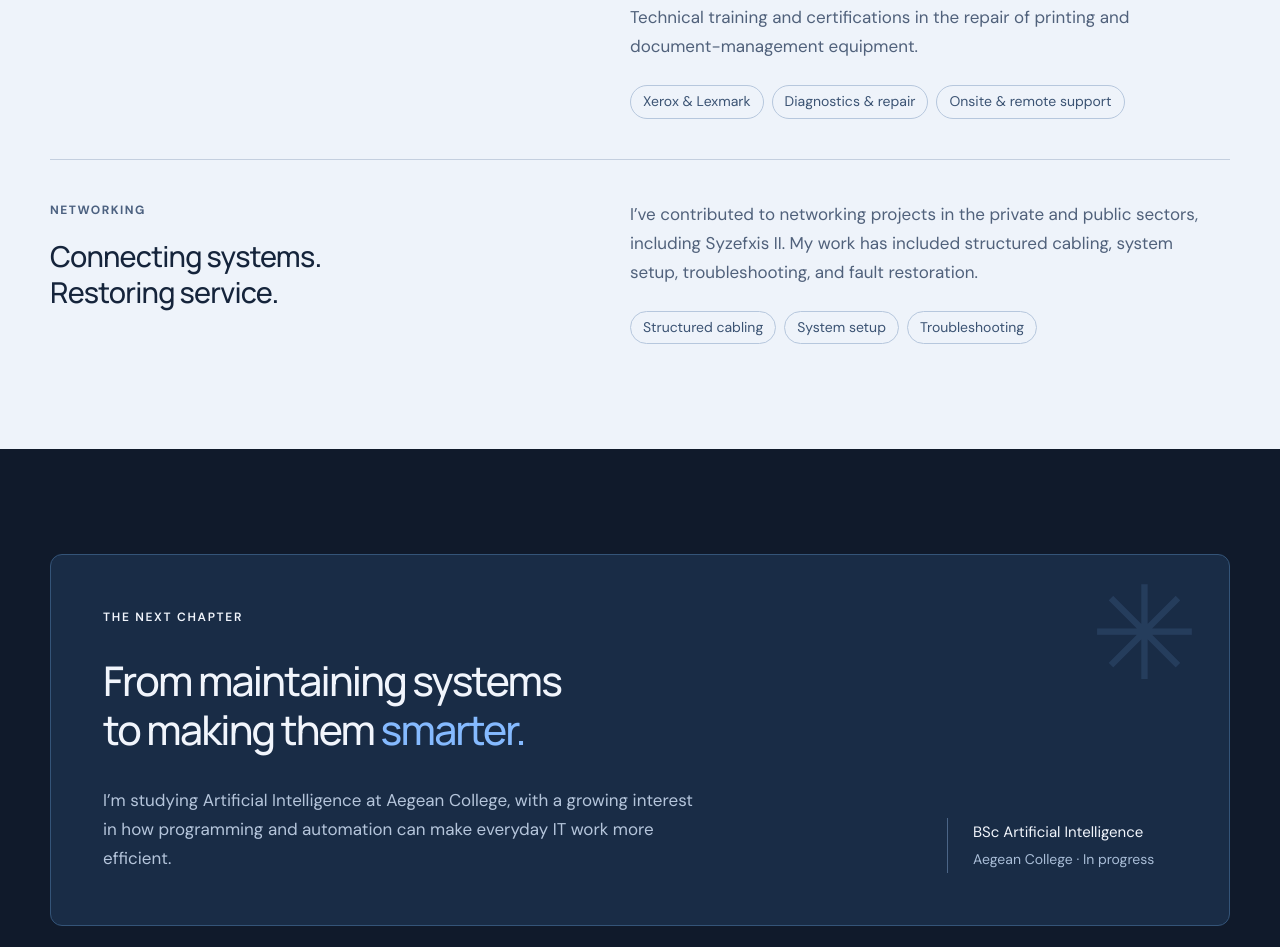
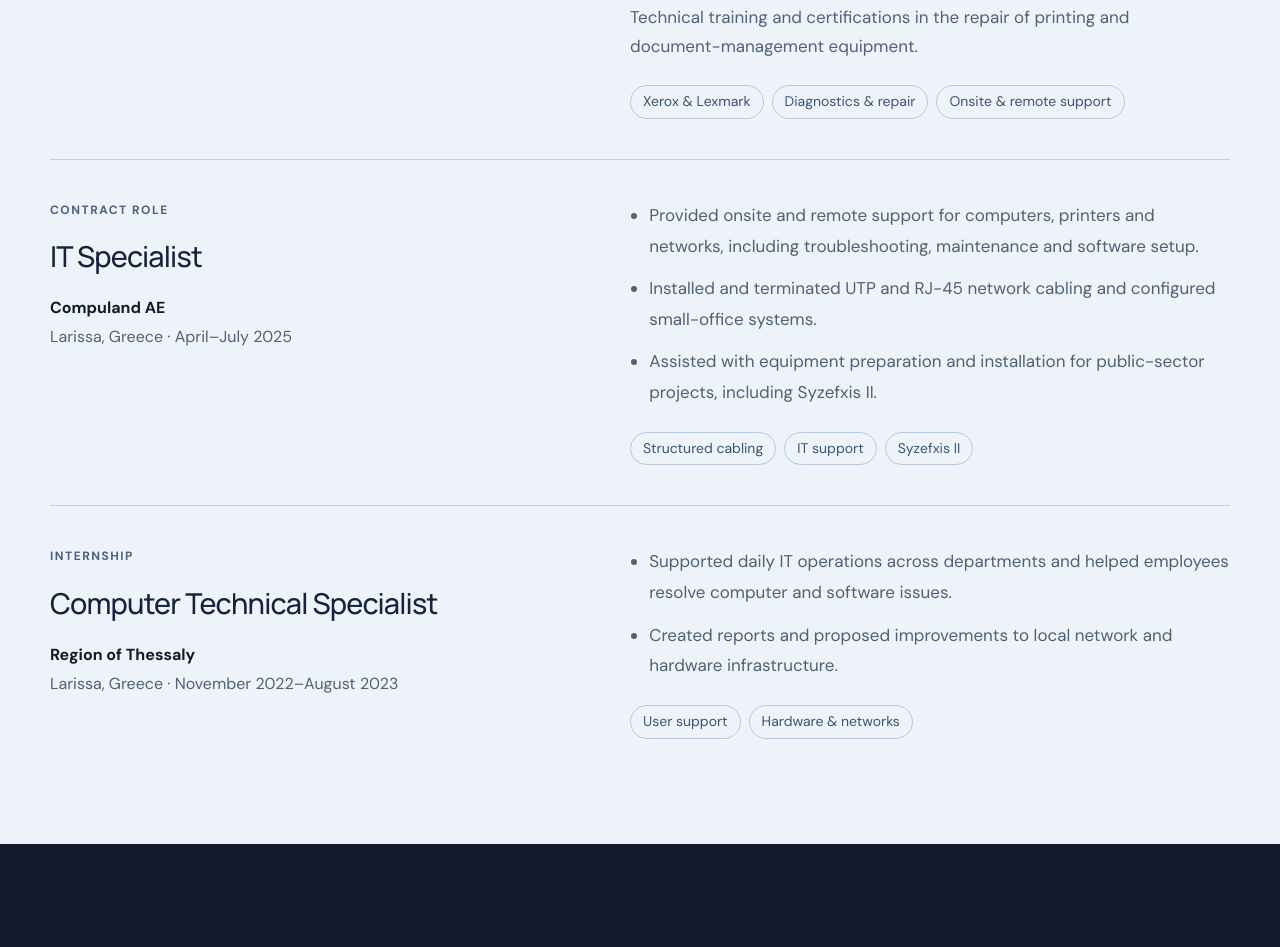
Before and after one commit to MrTsak/tsakioan-portfolio, a plain HTML site: page index.html in a window 1280 px wide. Shown: the part 2248-3195 px from the top of the page. Drawn offline with Linux system fonts and the light colour scheme.

Commit message:
Add Compuland and Thessaly internship experience

```diff
--- a/index.html
+++ b/index.html
@@ -70,14 +70,15 @@
       <div class="section-heading"><div><p class="eyebrow">WHERE I’VE PUT IT INTO PRACTICE</p><h2 id="experience-title">A foundation in<br>the real world.</h2></div><p>From cabling and system setup to diagnosis and repair, my experience starts with making technology reliable.</p></div>
       <div class="experience-list">
         <article><div class="experience-title"><span class="category">CURRENT ROLE</span><h3>Technical Services<br>Representative</h3><p><strong>COPYPRINT</strong><br><span>Larissa, Greece · July 2025–Present</span></p></div><div class="experience-detail"><ul class="role-duties"><li>Install, maintain and repair Xerox and Lexmark printers and multifunction devices onsite, in the workshop and remotely.</li><li>Diagnose faults, repair or replace components, then reassemble, configure and test equipment.</li><li>Install drivers, operating systems and applications, and follow up on repairs to check reliability.</li></ul><p>Technical training and certifications in the repair of printing and document-management equipment.</p><ul class="tags" aria-label="Technical support skills"><li>Xerox & Lexmark</li><li>Diagnostics & repair</li><li>Onsite & remote support</li></ul></div></article>
-        <article><div class="experience-title"><span class="category">NETWORKING</span><h3>Connecting systems.<br>Restoring service.</h3></div><div class="experience-detail"><p>I’ve contributed to networking projects in the private and public sectors, including Syzefxis II. My work has included structured cabling, system setup, troubleshooting, and fault restoration.</p><ul class="tags" aria-label="Networking skills"><li>Structured cabling</li><li>System setup</li><li>Troubleshooting</li></ul></div></article>
+        <article><div class="experience-title"><span class="category">CONTRACT ROLE</span><h3>IT Specialist</h3><p><strong>Compuland AE</strong><br><span>Larissa, Greece · April–July 2025</span></p></div><div class="experience-detail"><ul class="role-duties"><li>Provided onsite and remote support for computers, printers and networks, including troubleshooting, maintenance and software setup.</li><li>Installed and terminated UTP and RJ-45 network cabling and configured small-office systems.</li><li>Assisted with equipment preparation and installation for public-sector projects, including Syzefxis II.</li></ul><ul class="tags"><li>Structured cabling</li><li>IT support</li><li>Syzefxis II</li></ul></div></article>
+        <article><div class="experience-title"><span class="category">INTERNSHIP</span><h3>Computer Technical Specialist</h3><p><strong>Region of Thessaly</strong><br><span>Larissa, Greece · November 2022–August 2023</span></p></div><div class="experience-detail"><ul class="role-duties"><li>Supported daily IT operations across departments and helped employees resolve computer and software issues.</li><li>Created reports and proposed improvements to local network and hardware infrastructure.</li></ul><ul class="tags"><li>User support</li><li>Hardware & networks</li></ul></div></article>
       </div>
     </div></section>
     <section class="learning wrap section" aria-labelledby="learning-title"><div class="learning-card"><p class="eyebrow">THE NEXT CHAPTER</p><h2 id="learning-title">From maintaining systems<br>to making them <em>smarter.</em></h2><div class="learning-bottom"><p>I’m studying Artificial Intelligence at Aegean College, with a growing interest in how programming and automation can make everyday IT work more efficient.</p><div class="study-note"><span>BSc Artificial Intelligence</span><span>Aegean College · In progress</span></div></div></div></section>
     <section class="contact wrap section" id="contact" aria-labelledby="contact-title"><p class="eyebrow">KEEP THE CONVERSATION GOING</p><h2 id="contact-title">Let’s talk <em>technology.</em></h2><div class="contact-bottom"><p>Let’s connect about IT support, networking, or an opportunity to work together.<br>Send me an email or find me on LinkedIn.</p><div class="contact-actions"><a class="button" href="mailto:info@tsakioan.com">Email me</a><a class="button button-light" href="https://www.linkedin.com/in/tsak/" target="_blank" rel="noopener noreferrer">Connect on LinkedIn <span aria-hidden="true">in</span><span class="sr-only"> (opens in a new tab)</span></a></div></div><p class="contact-address"><a href="mailto:info@tsakioan.com">info@tsakioan.com</a></p></section>
   </main>
   <footer class="wrap"><a class="wordmark" href="#">tsakioan<span aria-hidden="true">✳</span></a><span>Ioannis Tsakalidis</span><a href="privacy.html">Privacy policy</a><a href="#main">Back to top</a></footer>
-  <script src="language.js?v=role-title" defer></script>
+  <script src="language.js?v=experience-history" defer></script>
   <script src="board.js?v=circuit3" defer></script>
 </body>
 </html>
--- a/language.js
+++ b/language.js
@@ -1,5 +1,22 @@
 (() => {
   const greek = {
+    "CONTRACT ROLE": "ΣΥΜΒΑΣΗ ΕΡΓΑΣΙΑΣ",
+    "IT Specialist": "Ειδικός Πληροφορικής",
+    "Larissa, Greece · April–July 2025": "Λάρισα, Ελλάδα · Απρίλιος–Ιούλιος 2025",
+    "Provided onsite and remote support for computers, printers and networks, including troubleshooting, maintenance and software setup.": "Επιτόπια και απομακρυσμένη υποστήριξη υπολογιστών, εκτυπωτών και δικτύων, με διάγνωση βλαβών, συντήρηση και εγκατάσταση λογισμικού.",
+    "Installed and terminated UTP and RJ-45 network cabling and configured small-office systems.": "Εγκατάσταση καλωδίωσης UTP, τερματισμοί RJ-45 και ρύθμιση συστημάτων μικρών γραφείων.",
+    "Assisted with equipment preparation and installation for public-sector projects, including Syzefxis II.": "Συμμετοχή στην προετοιμασία και εγκατάσταση εξοπλισμού για έργα του δημόσιου τομέα, μεταξύ αυτών το ΣΥΖΕΥΞΙΣ II.",
+    "IT support": "Υποστήριξη πληροφορικής",
+    "Syzefxis II": "ΣΥΖΕΥΞΙΣ II",
+    "INTERNSHIP": "ΠΡΑΚΤΙΚΗ ΑΣΚΗΣΗ",
+    "Computer Technical Specialist": "Τεχνικός Υπολογιστών",
+    "Region of Thessaly": "Περιφέρεια Θεσσαλίας",
+    "Larissa, Greece · November 2022–August 2023": "Λάρισα, Ελλάδα · Νοέμβριος 2022–Αύγουστος 2023",
+    "Supported daily IT operations across departments and helped employees resolve computer and software issues.": "Υποστήριξη της καθημερινής λειτουργίας πληροφορικής σε διαφορετικά τμήματα και βοήθεια στους υπαλλήλους για προβλήματα υπολογιστών και λογισμικού.",
+    "Created reports and proposed improvements to local network and hardware infrastructure.": "Σύνταξη αναφορών και προτάσεων βελτίωσης για το τοπικό δίκτυο και τον εξοπλισμό.",
+    "User support": "Υποστήριξη χρηστών",
+    "Hardware & networks": "Υλικό & δίκτυα",
+
     "Install, maintain and repair Xerox and Lexmark printers and multifunction devices onsite, in the workshop and remotely.": "Εγκατάσταση, συντήρηση και επισκευή εκτυπωτών και πολυμηχανημάτων Xerox και Lexmark στον χώρο του πελάτη, στο εργαστήριο και απομακρυσμένα.",
     "Diagnose faults, repair or replace components, then reassemble, configure and test equipment.": "Διάγνωση βλαβών, επισκευή ή αντικατάσταση εξαρτημάτων, επανασυναρμολόγηση, ρύθμιση και δοκιμή εξοπλισμού.",
     "Install drivers, operating systems and applications, and follow up on repairs to check reliability.": "Εγκατάσταση οδηγών, λειτουργικών συστημάτων και εφαρμογών, καθώς και παρακολούθηση της αξιοπιστίας των επισκευών.",
```
